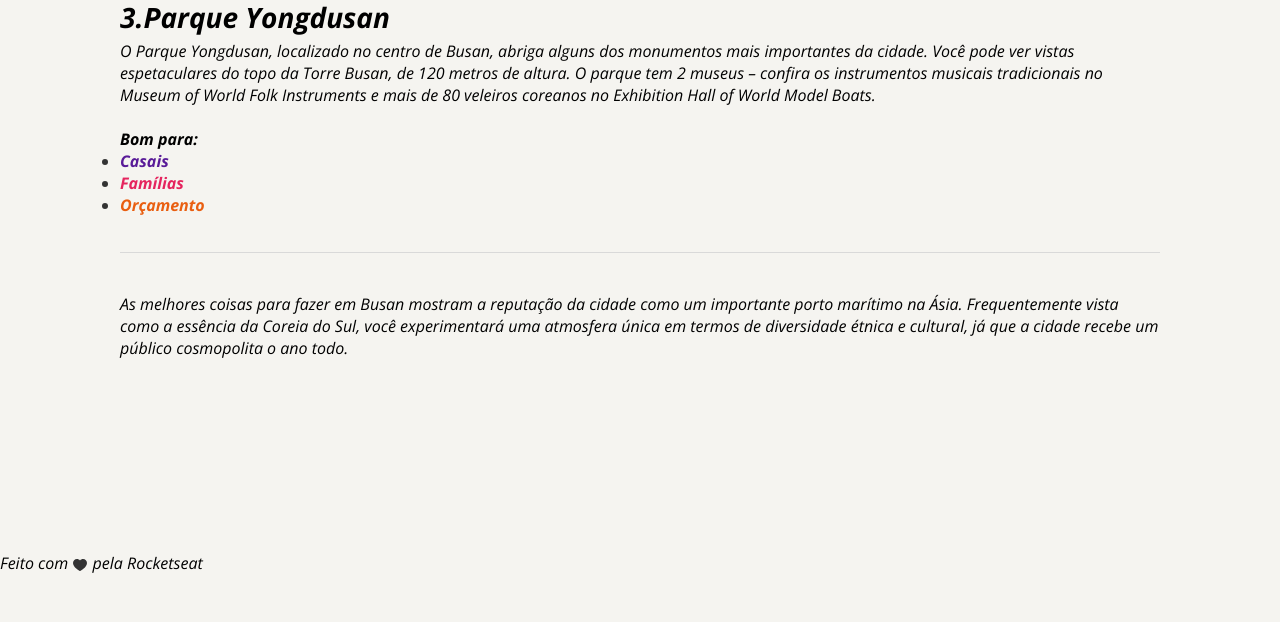
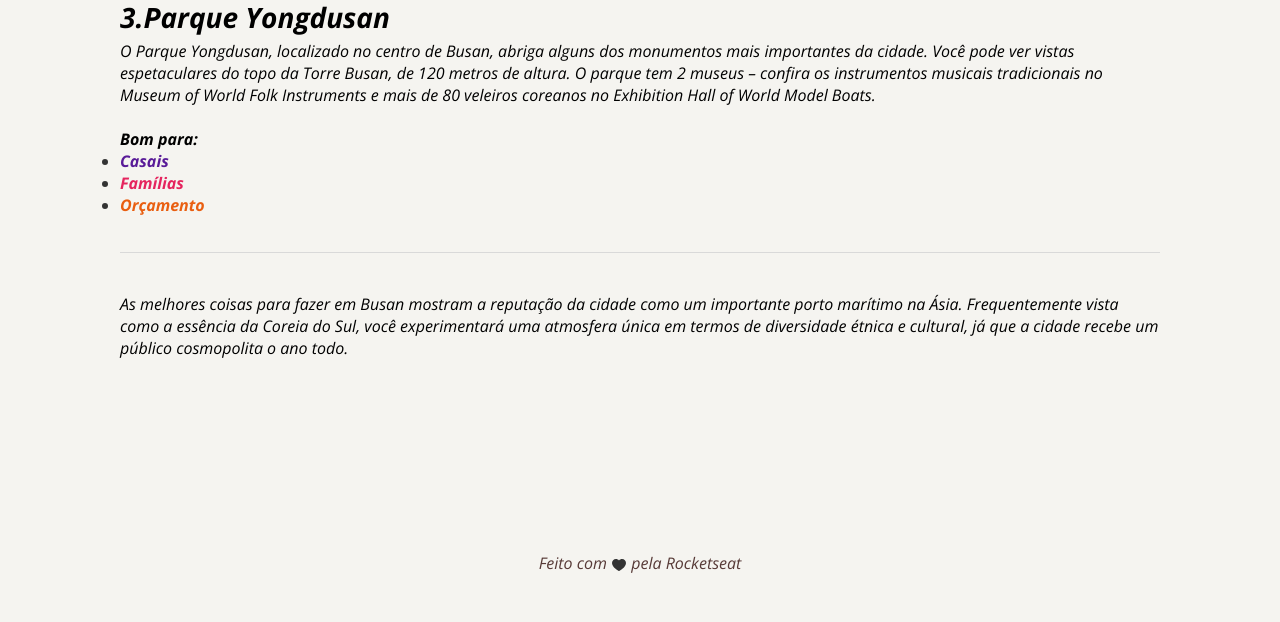
Before and after one commit to victorservente/projeto-turismo, a plain HTML site: page index.html in a window 1280 px wide. Shown: the part 1197-1819 px from the top of the page. Before the commit the page ends 1771 px from the top, so only its background shows below. Drawn offline with nearby package versions, Linux system fonts and the light colour scheme.

Commit message:
Inserindo css footer

```diff
--- a/style.css
+++ b/style.css
@@ -82,11 +82,11 @@ img{
   margin-top: 40px;
   margin-bottom: 65px;
 }
-/* footer {
-  color: ;
+footer {
+  color: #573A37;
   text-align: center;
   padding-bottom: 48px
- } */
+}
 footer img {
   vertical-align: middle;
   width: 16px;
```
